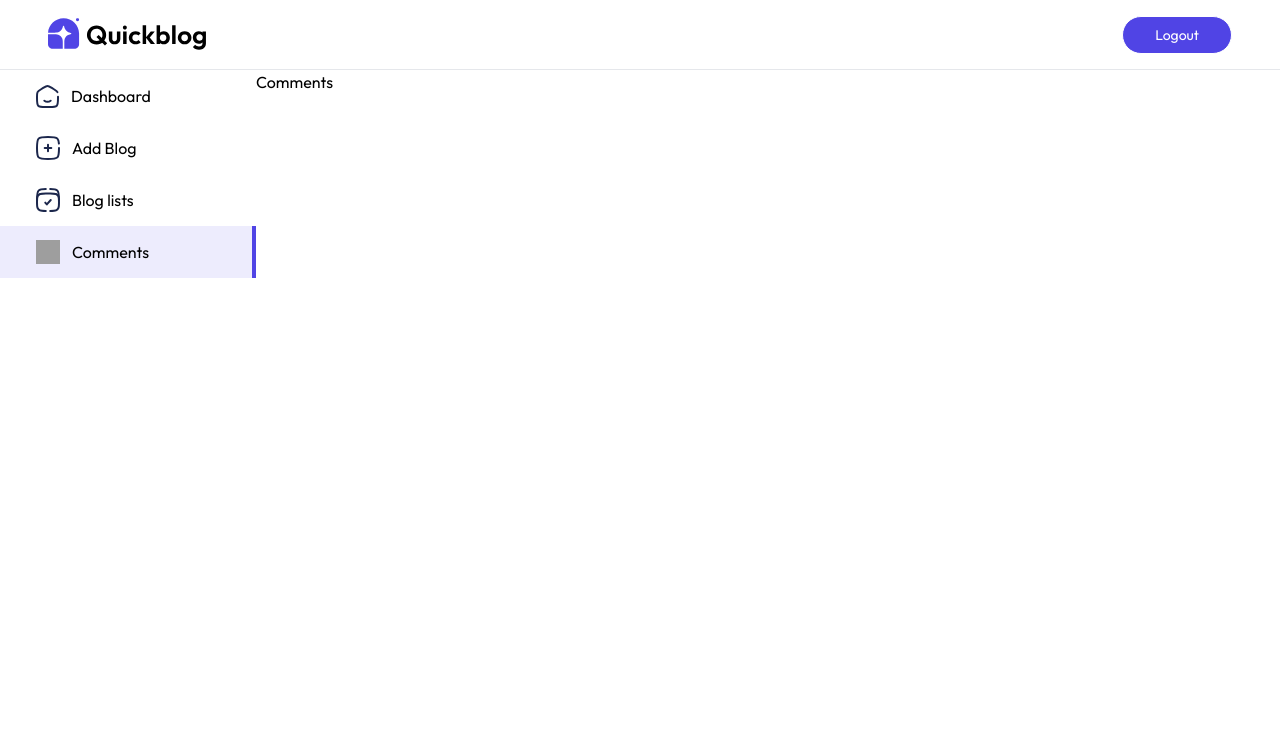
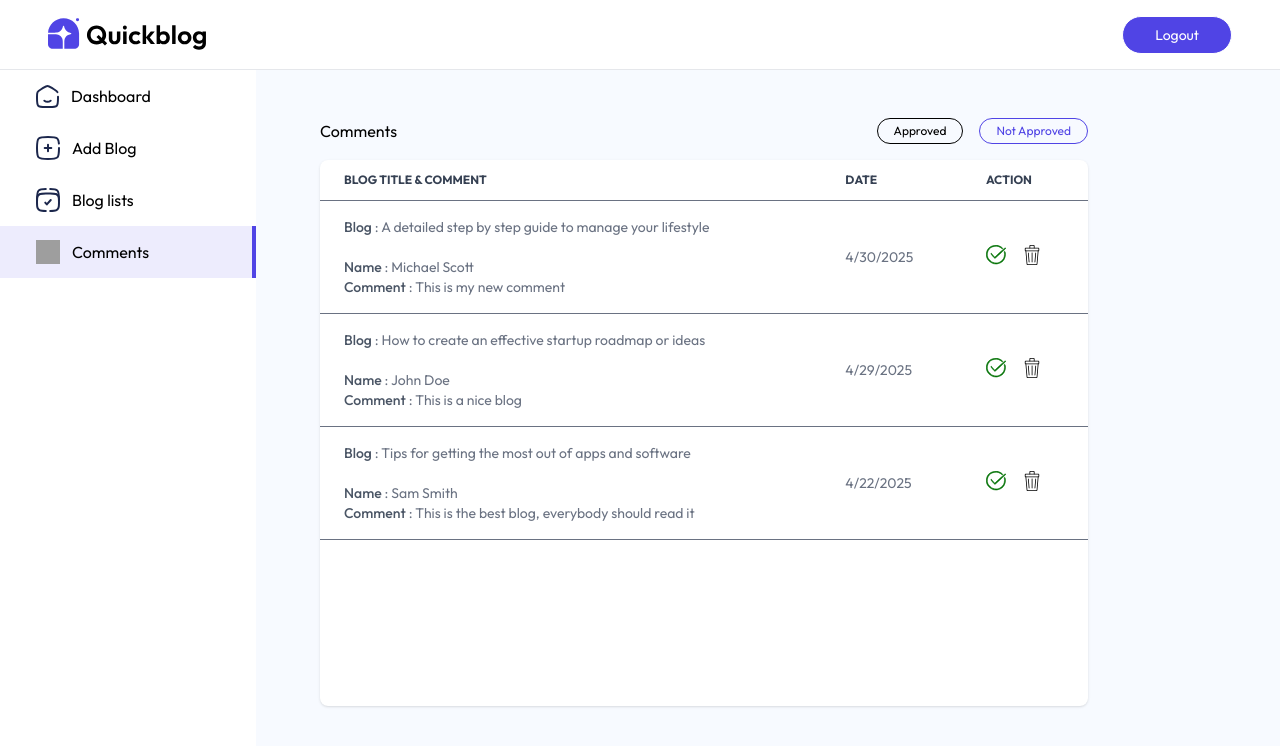
Before and after one commit to IbadKhan578/QuickBlog, a React (Vite) app in the folder client/: page /admin/comments in a window 1280 px wide. Shown: the top 746 px of the page. Built offline with nearby package versions, Linux system fonts and the light colour scheme; grey boxes are pictures that could not be loaded; the HTML template or start-up script is replaced by a standard one.

Commit message:
Added comments page and its component for listing comment

```diff
--- /dev/null
+++ b/client/src/components/admin/CommentTableItem.jsx
@@ -0,0 +1,35 @@
+import React from 'react'
+import { assets } from '../../assets/assets';
+
+function CommentTableItem({comment,fetchComment}) {
+    const {blog, createdAt , _id} = comment;
+    const blogDate = new Date(createdAt);
+  return (
+    <tr className='border-y text-gray-500'>
+        <td className='px-6 py-4 '>
+            <b className='font-medium text-gray-600' >Blog</b> : {blog.title}
+            <br />
+            <br />
+            <b className='font-medium text-gray-600' >Name</b> : {comment.name}
+            <br />
+            <b className='font-medium text-gray-600' >Comment</b> : {comment.content}
+        </td>
+
+        <td className='px-6 py-4 max-sm:hidden' >{blogDate.toLocaleDateString()}</td>
+
+            <td className='px-6 py-4'>
+                <div className='inline-flex items-center gap-4' >
+                    {!comment.isApproved ? <img src={assets.tick_icon}
+                     className='w-5 hover:scale-110 transition-all cursor-pointer' />
+                     : <p className='text-xs border px-3 bg-green-100 border-green-600 text-green-600 py-1 cursor-pointer  rouned-full'>
+                        Approved</p> }
+                        <img src={assets.bin_icon} className='w-5 cursor-pointer hover:scale-110 transition-all' alt="" />
+
+                </div>
+            </td>
+
+    </tr>
+  )
+}
+
+export default CommentTableItem
--- a/client/src/pages/admin/Comments.jsx
+++ b/client/src/pages/admin/Comments.jsx
@@ -1,9 +1,59 @@
-import React from 'react'
+import React, { useEffect, useState } from 'react'
+import { comments_data } from '../../assets/assets';
+import CommentTableItem from '../../components/admin/CommentTableItem';
 
 function Comments() {
+  const [comment, setComment] = useState([]);
+  const [filter,setFilter] = useState('Not Approved');
+  const fetchComment= async()=>{
+    setComment(comments_data);
+  }
+  useEffect(()=>{
+    fetchComment();
+  },[])
   return (
-    <div>Comments</div>
-  )
+    <div className="flex-1 pt-5 px-5 sm:pt-12 bg-blue-50/50 sm:pl-16">
+      <div className="flex items-center justify-between max-w-3xl">
+        <h1>Comments</h1>
+        <div className="flex gap-4">
+          <button onClick={()=>setFilter('Approved')}
+            className={` ${filter=='Approved'&& `text-primary`  } border shadow-custom-sm text-xs px-4 py-1 rounded-full cursor-pointer `}
+          >
+            Approved
+          </button>
+          <button   onClick={()=>setFilter('Not Approved')}
+            className={` ${filter=='Not Approved'&& `text-primary`  }  border shadow-custom-sm text-xs px-4 py-1 rounded-full cursor-pointer `}
+          >
+            Not Approved
+          </button>
+        </div>
+      </div>
+
+      <div className='relative h-4/5 max-w-3xl overflow-x-auto bg-white mt-4 scrollbar-hide shadow rounded-lg '>
+       <table className='w-full text-sm text-gray-500'>
+        <thead className='text-xs text-gray-700 text-left uppercase' >
+          <tr>
+            <th scope='col' className='px-6 py-3' >Blog Title & Comment	</th>
+            <th scope='col' className='px-6 py-3 max-sm:hidden ' >Date	</th>
+            <th scope='col' className='px-6 py-3' >Action	</th>
+          </tr>
+        </thead>
+        <tbody>
+          {comment.filter((cmnt)=>{
+            if(filter=='Approved') return cmnt.isApproved===true;
+            return cmnt.isApproved===false;
+          }).map((cmnt, index)=> <CommentTableItem  key={cmnt._id} comment={cmnt}  index={index+1} fetchComment={fetchComment} /> )
+          }
+        </tbody>
+
+       </table>
+
+      </div>
+
+
+
+    </div>
+  );
 }
 
 export default Comments
```
